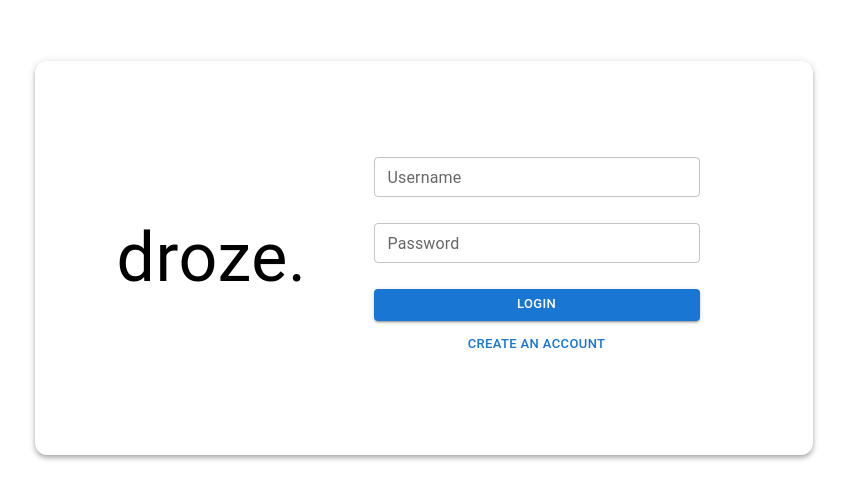
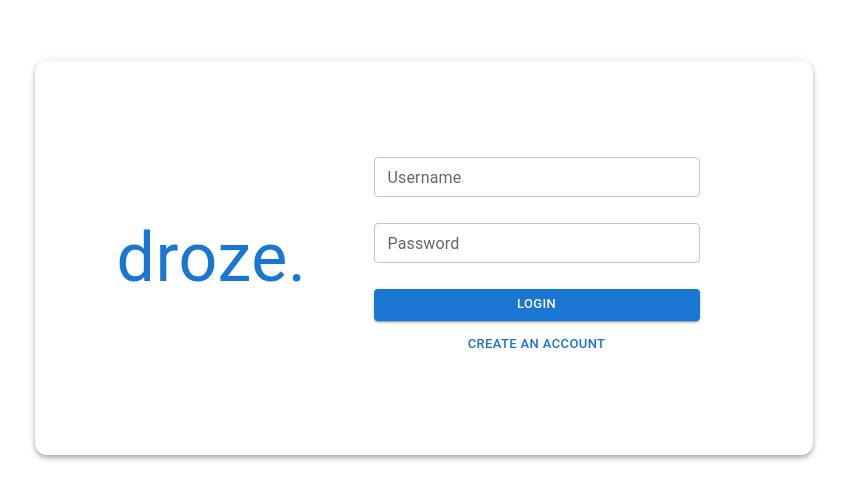
Before and after one commit to RaketaG/droze, a React (Vite) app: page /login in a window 1280 px wide. Shown: the part 142-642 px from the top of the page, without its empty margins (216-1063 px from the left). Built offline with nearby package versions, Linux system fonts and the light colour scheme.

Commit message:
Webhook test 1

```diff
--- a/src/modules/auth/login-page/login-page.tsx
+++ b/src/modules/auth/login-page/login-page.tsx
@@ -31,7 +31,7 @@ export const LoginCard = () => {
 				padding={8}
 				borderRadius={3}
 			>
-				<Typography fontSize={68}>droze.</Typography>
+				<Typography fontSize={68} color="primary">droze.</Typography>
 
 				<Box
 					width={0.6}
```
